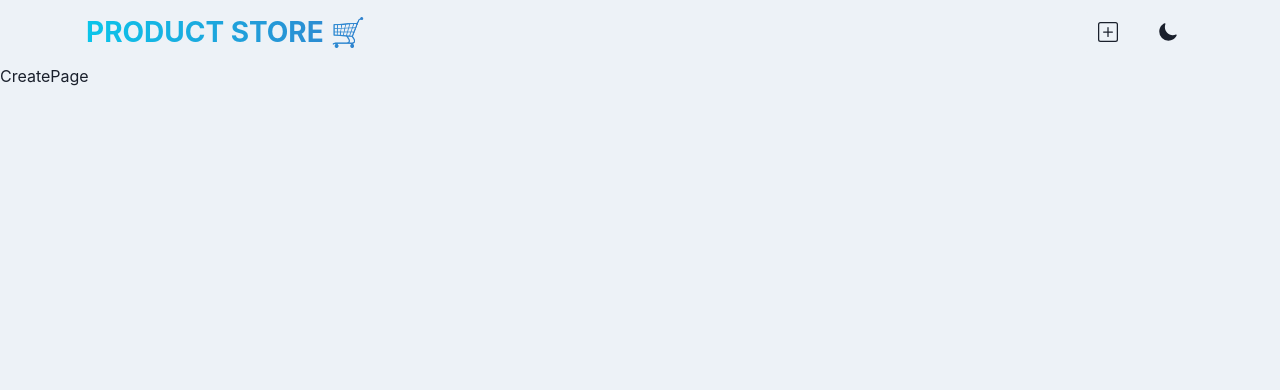
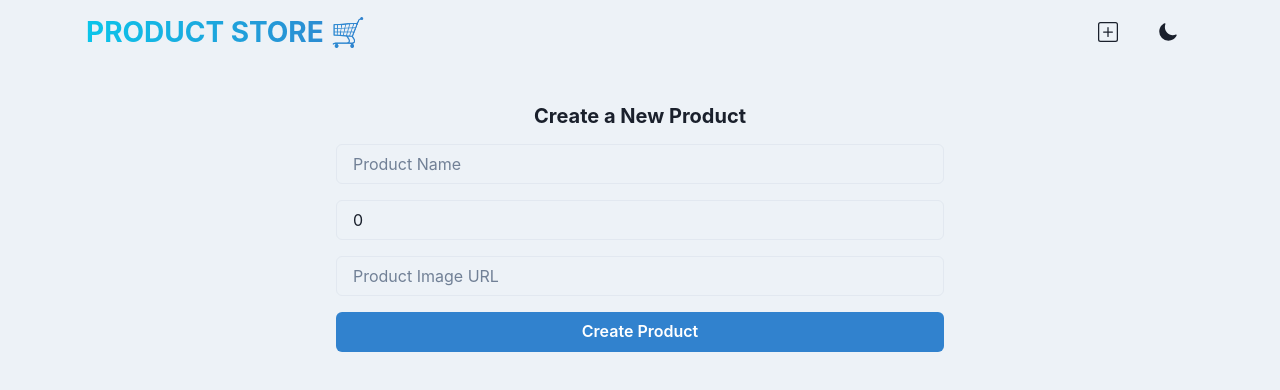
Before and after one commit to MondeNel/Product_store, a React (Vite) app in the folder frontend/: page /create in a window 1280 px wide. Shown: the top 390 px of the page. Built offline with nearby package versions, Linux system fonts and the light colour scheme.

Commit message:
Implement detailed product creation form with state management, input validation, Chakra UI styling, and success/warning toasts

```diff
--- a/frontend/src/pages/CreatePage.jsx
+++ b/frontend/src/pages/CreatePage.jsx
@@ -1,9 +1,87 @@
-import React from 'react'
+import React from 'react';
+import {
+  Container,
+  VStack,
+  Input,
+  Button,
+  Heading,
+  useToast
+} from '@chakra-ui/react';
 
+/**
+ * CreatePage component allows users to create a new product.
+ *
+ * This form includes:
+ * - Product Name (text)
+ * - Product Price (number)
+ * - Product Image URL (text)
+ *
+ * @component
+ * @returns {JSX.Element} The rendered CreatePage form
+ */
 const CreatePage = () => {
+  const toast = useToast();
+
+  const [newProduct, setNewProduct] = React.useState({
+    name: '',
+    price: 0,
+    image: '',
+  });
+
+  // Handle form submission
+  const handleSubmit = (e) => {
+    e.preventDefault();
+
+    // Basic validation
+    if (!newProduct.name || !newProduct.image || !newProduct.price) {
+      toast({
+        title: 'All fields are required.',
+        status: 'warning',
+        duration: 3000,
+        isClosable: true,
+      });
+      return;
+    }
+
+    console.log('Product Created:', newProduct);
+
+    // Reset form
+    setNewProduct({ name: '', price: 0, image: '' });
+
+    toast({
+      title: 'Product created!',
+      status: 'success',
+      duration: 3000,
+      isClosable: true,
+    });
+  };
+
   return (
-    <div>CreatePage</div>
-  )
-}
+    <Container maxW="container.sm" py={10}>
+      <VStack as="form" spacing={4} onSubmit={handleSubmit}>
+        <Heading size="md">Create a New Product</Heading>
+        <Input
+          placeholder="Product Name"
+          value={newProduct.name}
+          onChange={(e) => setNewProduct({ ...newProduct, name: e.target.value })}
+        />
+        <Input
+          type="number"
+          placeholder="Product Price"
+          value={newProduct.price}
+          onChange={(e) => setNewProduct({ ...newProduct, price: parseFloat(e.target.value) })}
+        />
+        <Input
+          placeholder="Product Image URL"
+          value={newProduct.image}
+          onChange={(e) => setNewProduct({ ...newProduct, image: e.target.value })}
+        />
+        <Button type="submit" colorScheme="blue" w="full">
+          Create Product
+        </Button>
+      </VStack>
+    </Container>
+  );
+};
 
-export default CreatePage
+export default CreatePage;
```
